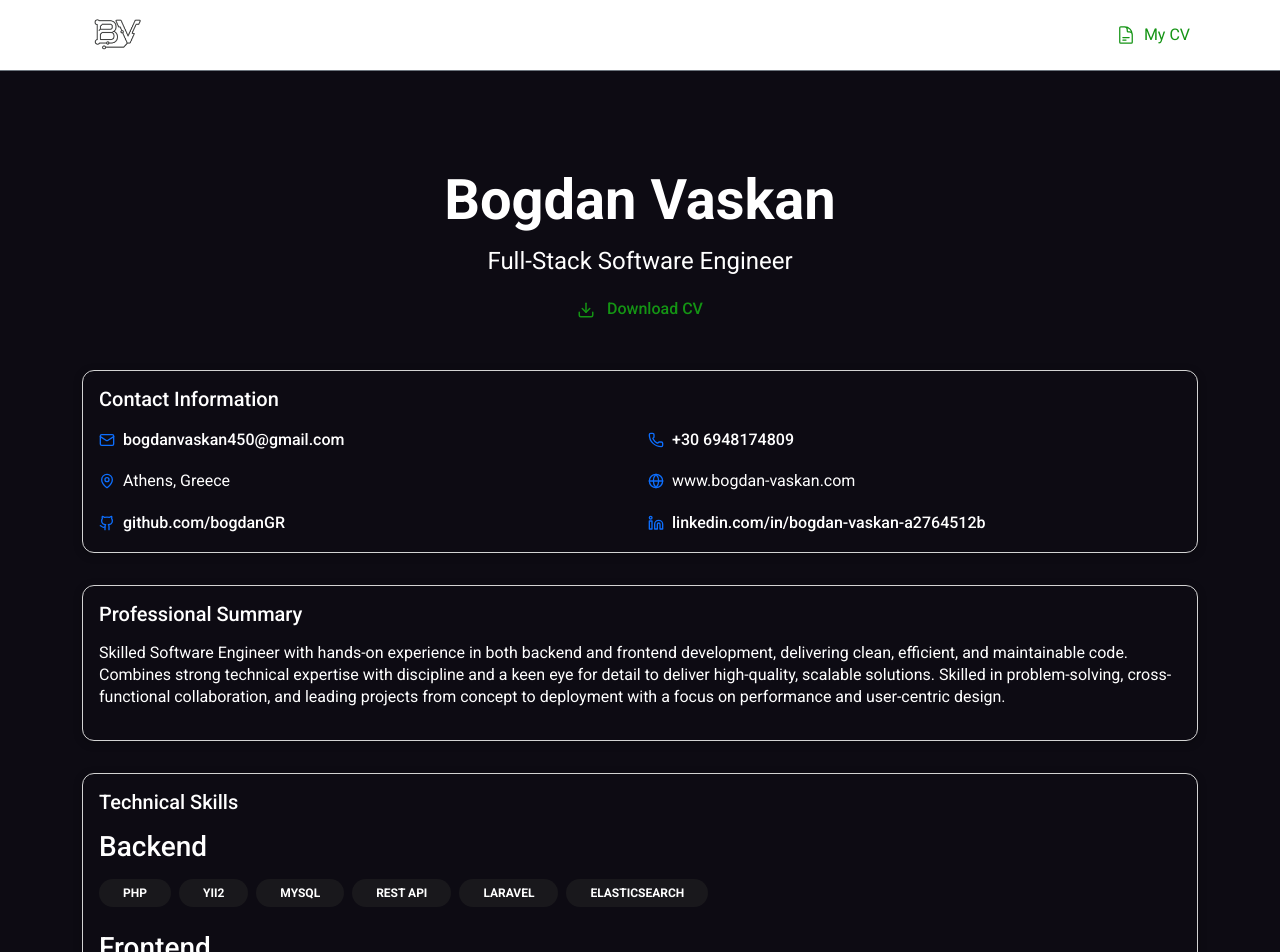
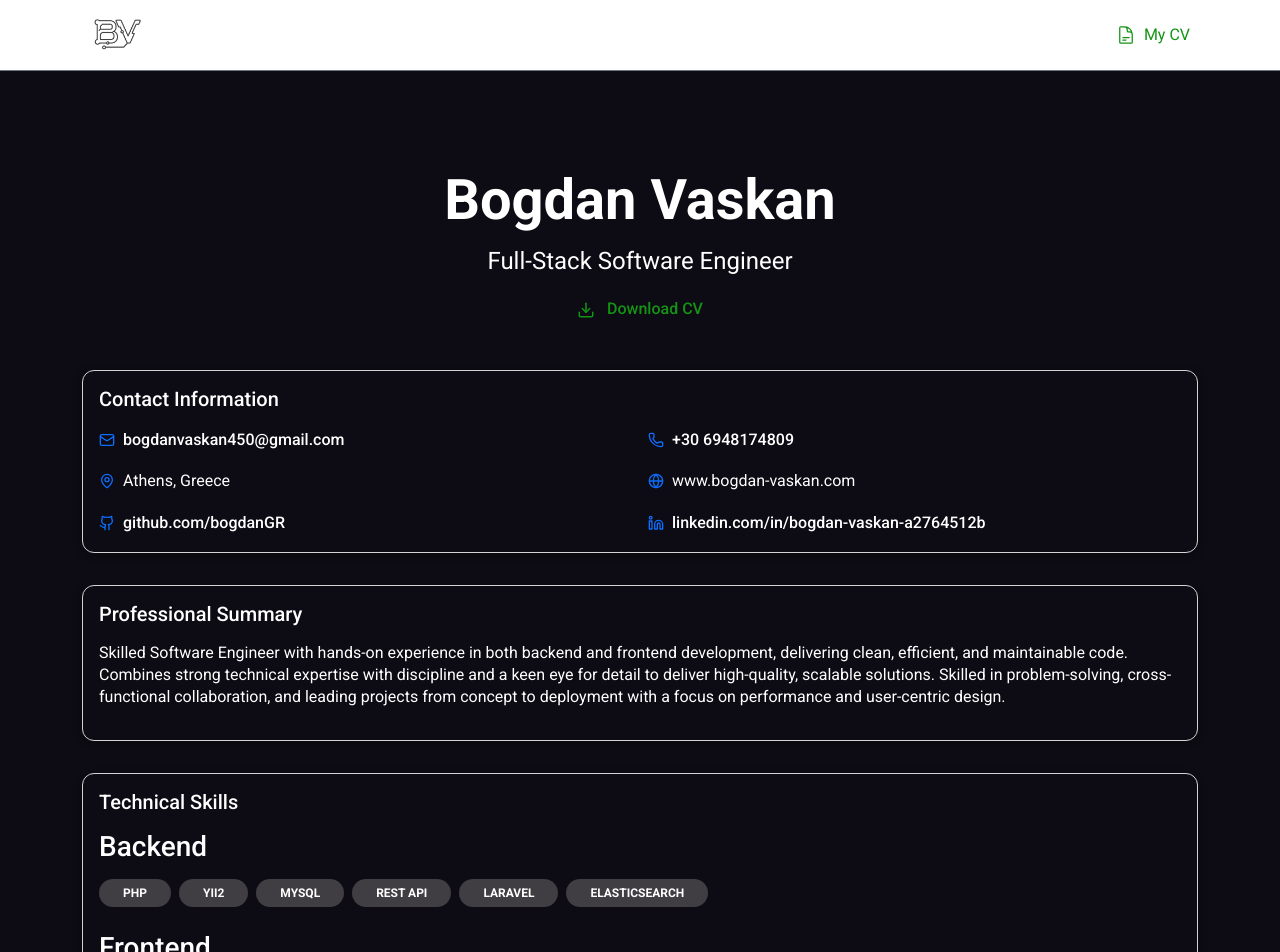
Before and after one commit to bogdanGR/portfolio, a Vue app: page /my-cv in a window 1280 px wide. Shown: the top 952 px of the page. Built offline with nearby package versions, Linux system fonts and the light colour scheme.

Commit message:
change bg color of badge

```diff
--- a/src/components/ui/baseBadge.vue
+++ b/src/components/ui/baseBadge.vue
@@ -16,7 +16,7 @@ export default {
 </script>
 <style scoped>
 .badge {
-  background-color: rgba(37, 37, 37, 0.53);
+  background-color: rgba(110, 109, 109, 0.53);
   color: #ffffff;
   border-radius: 30px;
   padding: 0.5rem 1.5rem;
```
